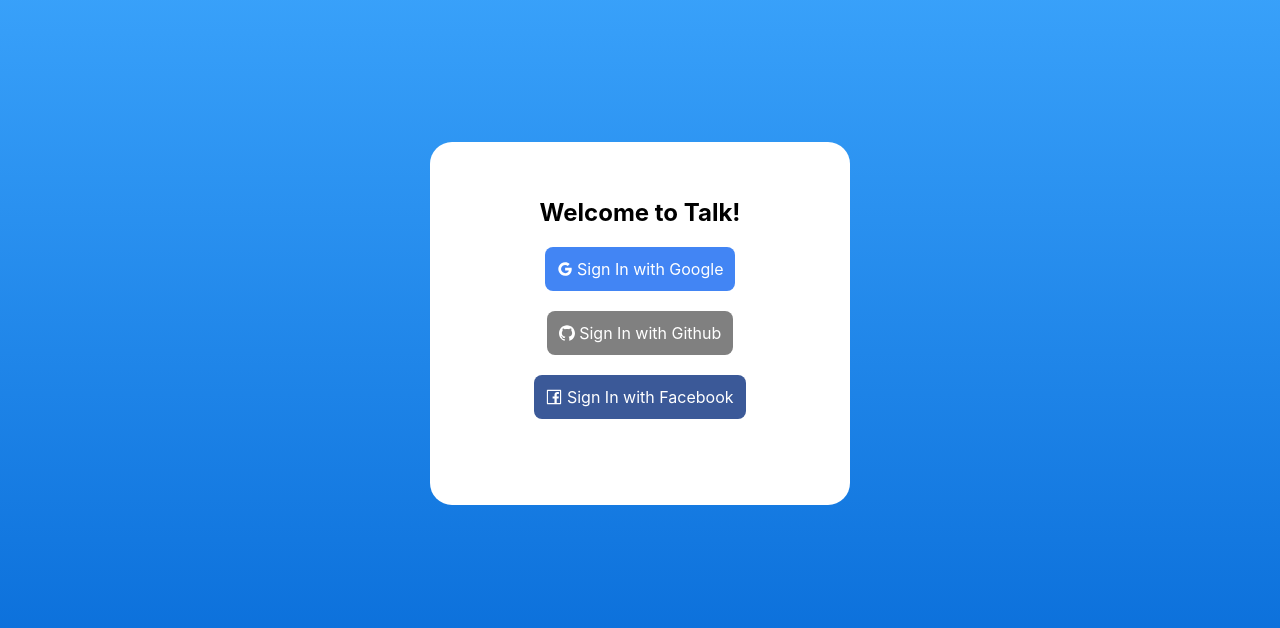
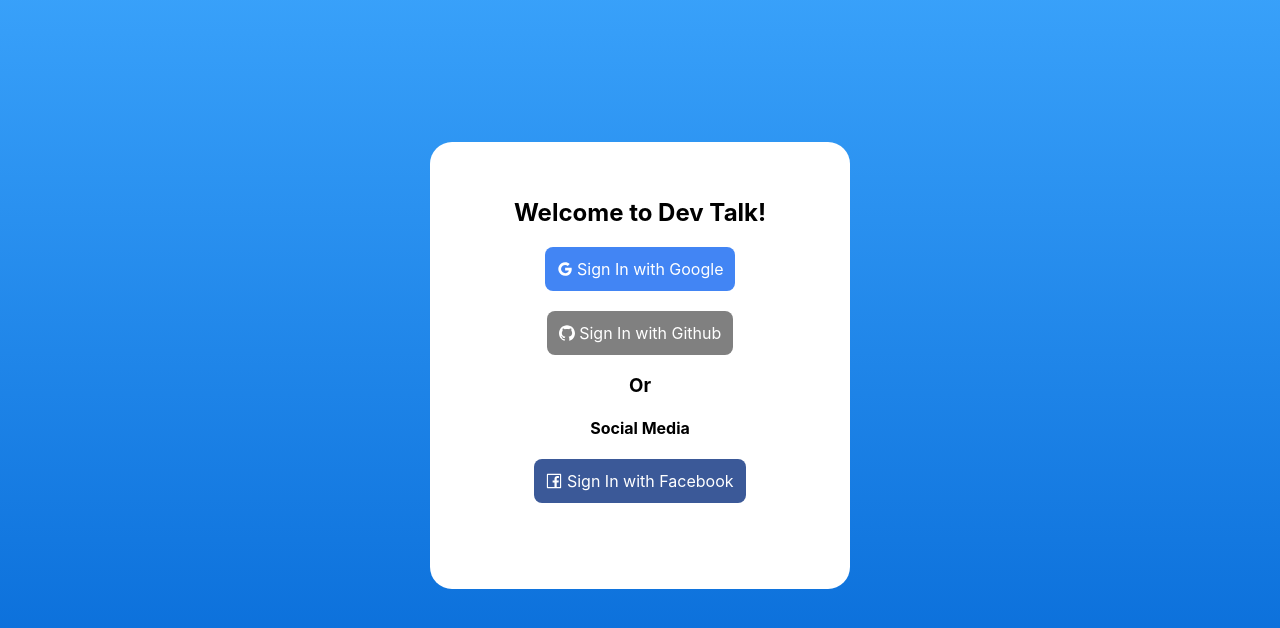
Before and after one commit to GauravTanwar15/Chatting-app, a React (Create React App) app: page / in a window 1280 px wide. Shown: the part 114-742 px from the top of the page. Built offline with nearby package versions, Linux system fonts and the light colour scheme; no server answers.

Commit message:
add changes

```diff
--- a/src/components/Login.js
+++ b/src/components/Login.js
@@ -9,7 +9,7 @@
     return (
         <div id="login-page">
             <div id="login-card">
-                <h2>Welcome to Talk!</h2>
+                <h2>Welcome to Dev Talk!</h2>
 
                 <div
                     className="login-button google"
@@ -26,7 +26,9 @@
 
                     <GithubOutlined /> Sign In with Github
                 </div>
-                <br /> <br />
+                <br />
+                <h3>Or</h3>
+                <h4>Social Media</h4>
                 <div
                     className="login-button facebook"
                     onClick={() => auth.signInWithRedirect(new firebase.auth.FacebookAuthProvider())}
```
Also changed, not shown: 1 other file (tests, documents, lock files or other folders).
